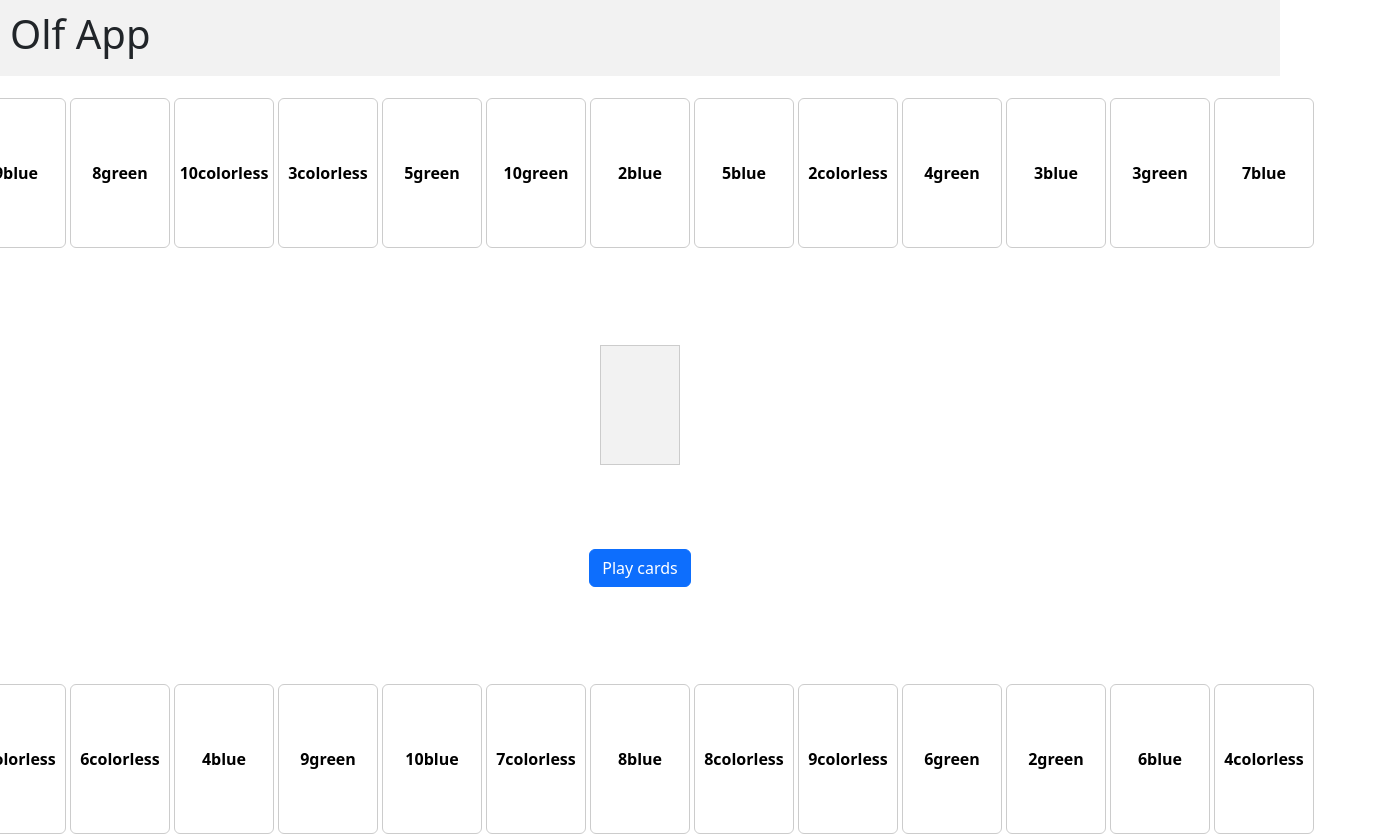
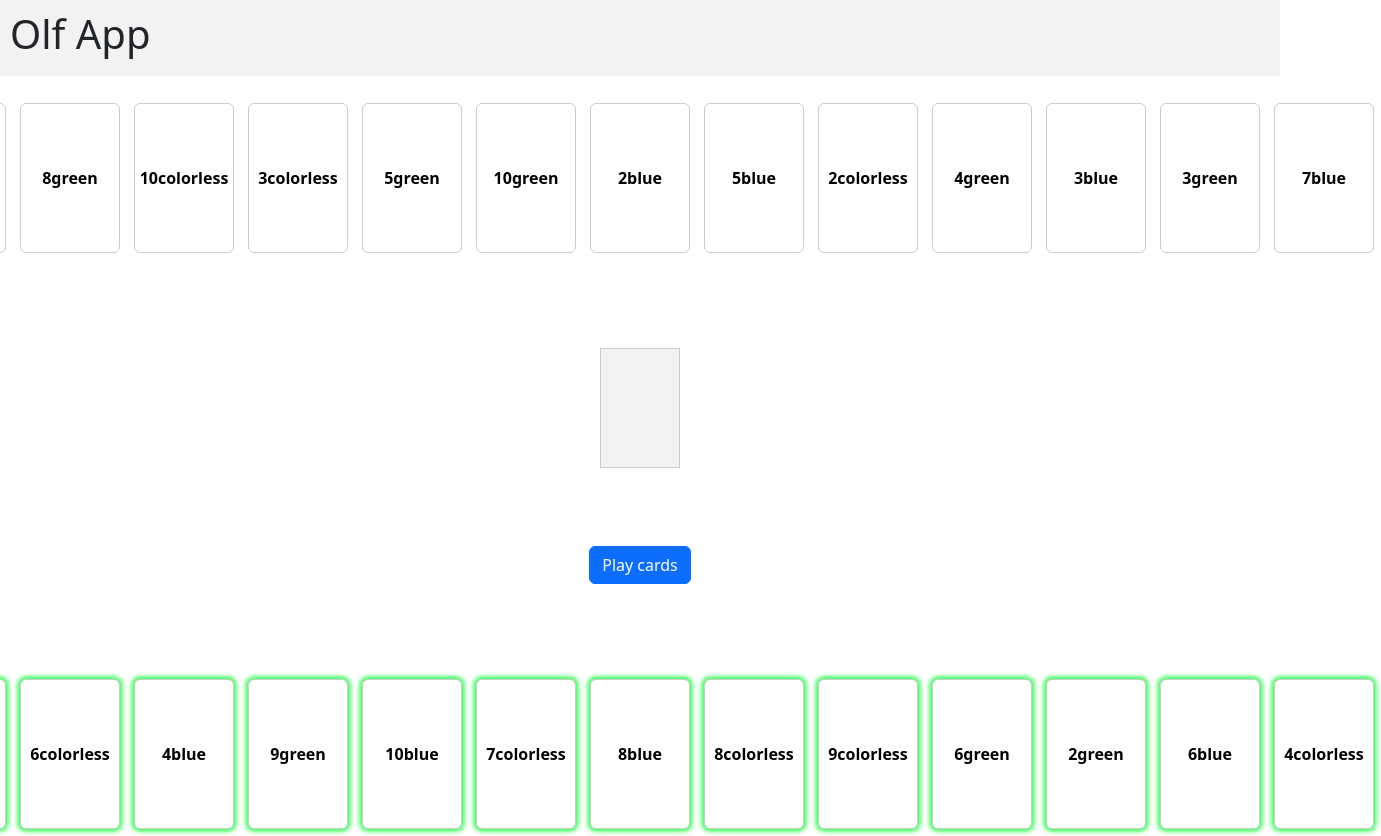
Before and after one commit to noharms/olf-app, an Angular app: page /olf/cardgame/current in a window 1280 px wide. Shown: the top 836 px of the page, 1381 px wide, since content can reach past the window. Built offline with nearby package versions, Linux system fonts and the light colour scheme.

Commit message:
Introduce 'pass' card to indicate passing

```diff
--- a/src/app/card-game/card/card.component.html
+++ b/src/app/card-game/card/card.component.html
@@ -1,4 +1,7 @@
-<div class="card" [class.staged]="decoratedCard.staged" [class.lift-on-hover]="!decoratedCard.staged">
+<div class="card"
+    [class.staged]="decoratedCard.staged"
+    [class.lift-on-hover]="!decoratedCard.staged"
+    [class.highlight-playable]="decoratedCard.canBePlayed">
     <div class="front" *ngIf="decoratedCard?.faceUp">
         <span>{{ decoratedCard.card.rank }}</span>
         <span>{{ decoratedCard.card.suit }}</span>
--- a/src/app/card-game/card/card.component.scss
+++ b/src/app/card-game/card/card.component.scss
@@ -7,7 +7,7 @@
     align-items: center;
     font-size: 16px;
     font-weight: bold;
-    margin: 2px;
+    margin: 7px;
     /* Add margin around card */
 
     .front {
@@ -23,6 +23,35 @@
 
     cursor: pointer;
     /* Add cursor pointer to indicate clickable */
+
+    // &.highlight-playable {
+    //     outline: 2px solid rgb(217, 255, 0);
+    //     box-shadow: 0 0 5px 3px #00ff2a;
+    // }
+
+    &.highlight-playable {
+        animation: pulsate-border 4s infinite;
+    }
+
+    @keyframes pulsate-border {
+        0% {
+            outline-width: 0;
+            box-shadow: none;
+        }
+
+        50% {
+            outline-width: 2px;
+            // Outline doesn't affect the size or position of the element.
+            // It is drawn on top of the element's content, padding, and border.
+            // outline: 2px solid rgb(0, 255, 42);
+            box-shadow: 0 0 5px 3px #00ff2a;
+        }
+
+        100% {
+            outline-width: 0;
+            box-shadow: none;
+        }
+    }
 
     &.lift-on-hover {
         &:hover {
--- a/src/app/card-game/card/model/decorated-card.ts
+++ b/src/app/card-game/card/model/decorated-card.ts
@@ -4,12 +4,12 @@ export interface DecoratedCard {
     card: Card,
     faceUp: boolean,
     staged: boolean
-    // canBeClicked: boolean
+    canBePlayed: boolean
 }
 
-export function fromCards(cards: Card[], faceUp: boolean): DecoratedCard[] {
+export function fromCards(cards: Card[], faceUp: boolean, canBePlayed: boolean): DecoratedCard[] {
     return cards.map(
-        c => ({ card: c, faceUp: faceUp, staged: false })
+        c => ({ card: c, faceUp: faceUp, staged: false, canBePlayed: canBePlayed })
     );
 }
 
--- a/src/app/card-game/card/model/rank.ts
+++ b/src/app/card-game/card/model/rank.ts
@@ -1,4 +1,5 @@
 export enum Rank {
+  Passing = -1,
   One = 1,
   Two = 2,
   Three = 3,
--- a/src/app/card-game/current-game/current-game.component.ts
+++ b/src/app/card-game/current-game/current-game.component.ts
@@ -3,6 +3,8 @@ import { Card } from '../card/model/card';
 import { DecoratedCard, fromCards, toCards } from '../card/model/decorated-card';
 import { Game, topOfDiscardPile } from '../model/game';
 import { createGame } from '../model/game-factory';
+import { Rank } from '../card/model/rank';
+import { Suit } from '../card/model/suit';
 
 @Component({
   selector: 'app-current-game',
@@ -27,9 +29,9 @@ export class CurrentGameComponent implements OnInit {
   }
 
   private transferStatesFromGame() {
-    this.playerCards = fromCards(this.game.cardsPerPlayer[0], true);
-    this.computerCards = fromCards(this.game.cardsPerPlayer[1], true);
-    this.discardPile = fromCards(this.game.discardPile, true);
+    this.playerCards = fromCards(this.game.cardsPerPlayer[0], true, true);
+    this.computerCards = fromCards(this.game.cardsPerPlayer[1], true, false);
+    this.discardPile = fromCards(this.game.discardPile, true, false);
   }
 
   // this or the "playStagedCards()" will later be a call to the server
@@ -57,6 +59,7 @@ export class CurrentGameComponent implements OnInit {
       throw "card not found"
     } else {
       stagedCard.staged = true;
+      stagedCard.canBePlayed = false;
       this.stagedCards.push(stagedCard);
     }
 
@@ -74,6 +77,13 @@ export class CurrentGameComponent implements OnInit {
     this.game.turnCount++;
     this.makeComputerTurn();
     this.transferStatesFromGame();
+    this.updatePlayersOptions();
+  }
+
+  updatePlayersOptions() {
+    for (const decoratedCard of this.playerCards) {
+      decoratedCard.canBePlayed = decoratedCard.card.rank > topOfDiscardPile(this.game).rank;
+    }
   }
 
   private pushStagedCardsToDiscardPile() {
@@ -104,7 +114,12 @@ export class CurrentGameComponent implements OnInit {
   }
 
   makeComputerPass() {
-    // throw new Error('Method not implemented.');
+    let computerPassesPlaceholder: Card = {
+      id: -1,
+      rank: Rank.Passing,
+      suit: Suit.Colorless
+    }
+    this.game.discardPile.push(computerPassesPlaceholder);
     alert("Computer passes");
   }
 
```
Lines whose indentation alone changed are shown as unchanged.
